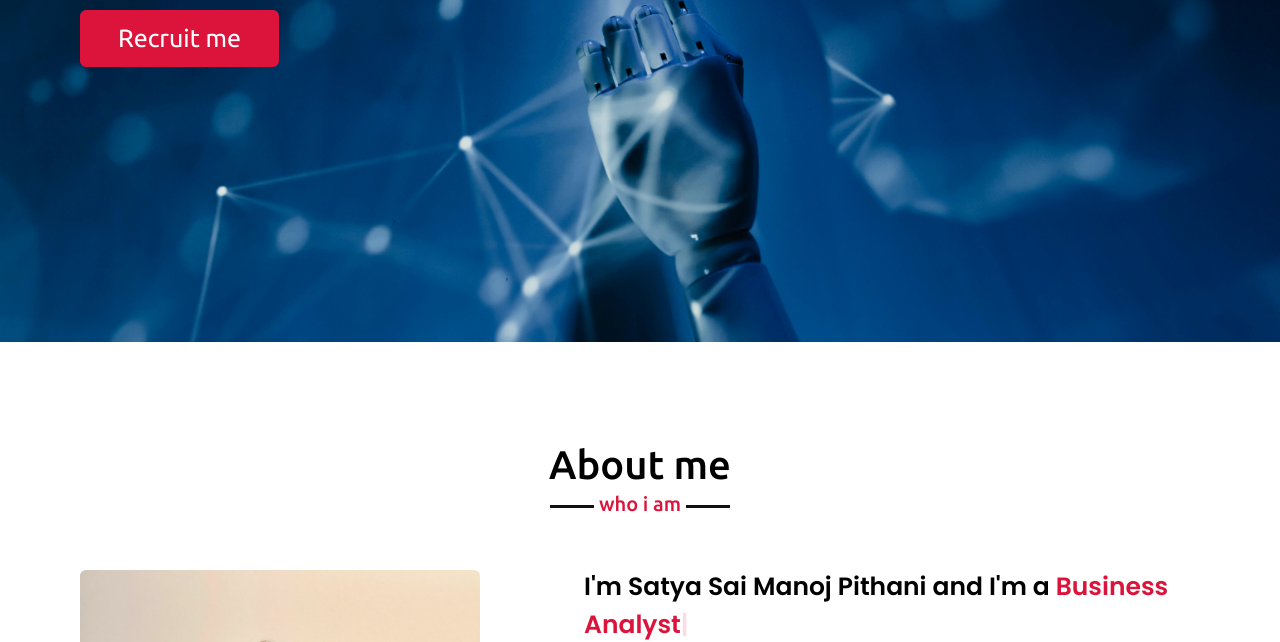
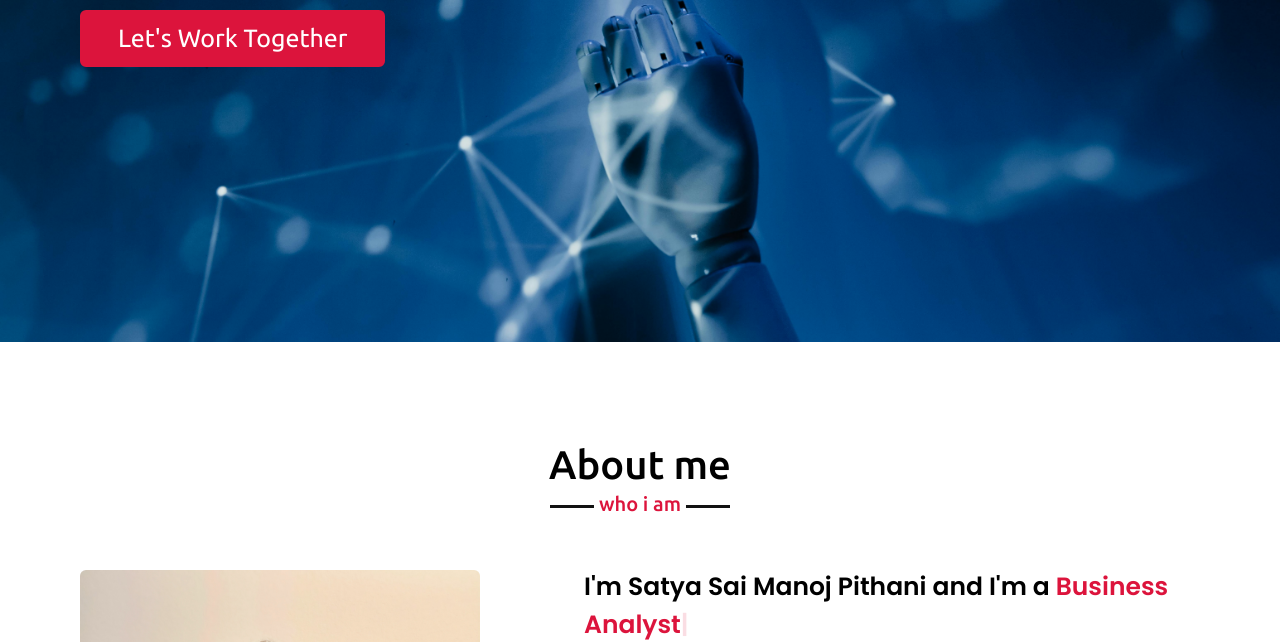
Before and after one commit to SatyaSaiManojPithani/satyaportfolio, a plain HTML site: page index.html in a window 1280 px wide. Shown: the part 458-1100 px from the top of the page. Drawn offline with nearby package versions, Linux system fonts and the light colour scheme.

Commit message:
Update index.html

```diff
--- a/index.html
+++ b/index.html
@@ -39,7 +39,7 @@
                 <div class="text-1">Hello, my name is</div>
                 <div class="text-2">Satya Sai Manoj Pithani</div>
                 <div class="text-3">And I'm a <span class="typing"></span></div>
-                <a href="#">Recruit me</a>
+                <a href="#">Let's Work Together</a>
             </div>
         </div>
     </section>
```
